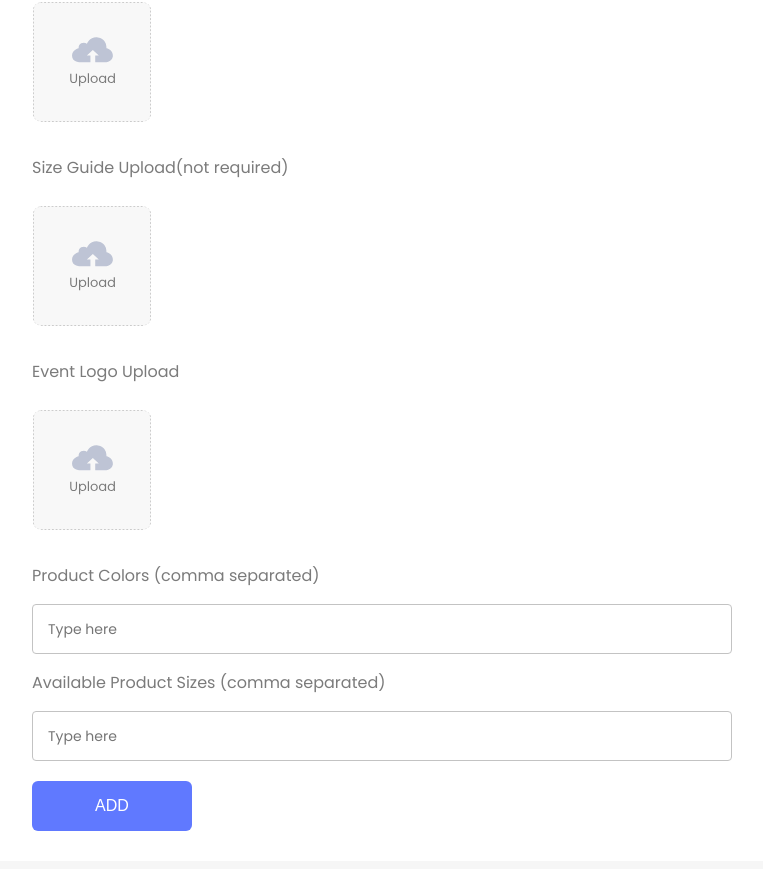
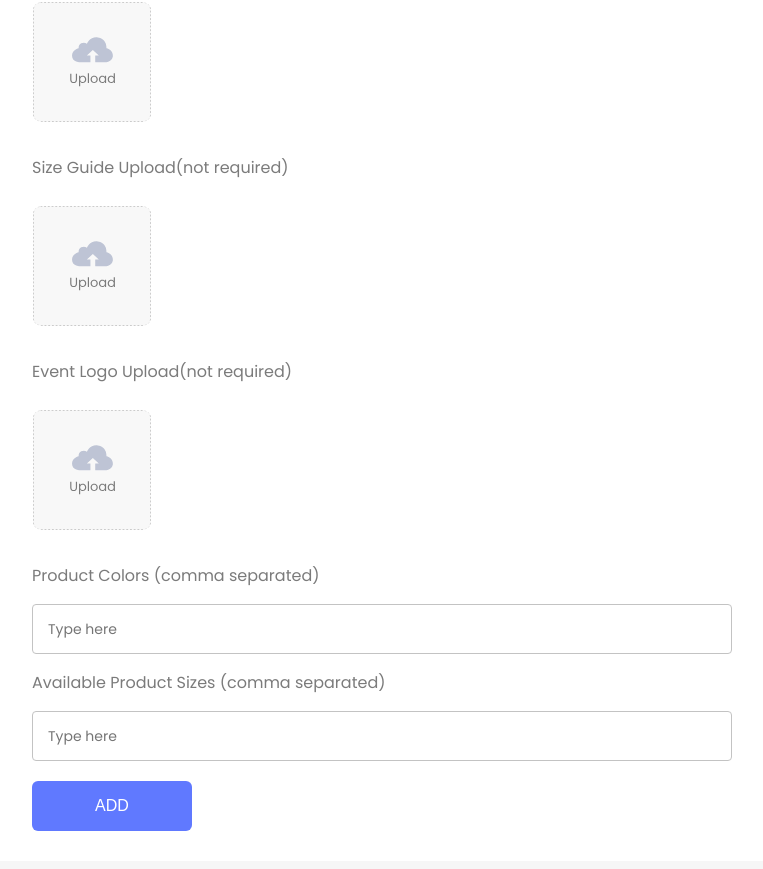
Before and after one commit to iransamarasekara/AdminNew, a React (Vite) app: page /addproduct in a window 1280 px wide. Shown: the part 2020-2889 px from the top of the page, without its empty margins (298-1061 px from the left). Built offline with nearby package versions, Linux system fonts and the light colour scheme.

Commit message:
not req image logo

```diff
--- a/src/Components/AddProduct/AddProduct.jsx
+++ b/src/Components/AddProduct/AddProduct.jsx
@@ -87,7 +87,7 @@ const AddProduct = () => {
         let responceData_2 ={ success: true, image_url: null };
         let responceData_3 ={ success: true, image_url: null };
         let responceData_sizeGuide ={ success: true, image_url: null };
-        let responceData_logo;
+        let responceData_logo ={ success: true, image_url: null };
         let product = productDetails;
 
         let formData = new FormData();
@@ -96,8 +96,7 @@ const AddProduct = () => {
 
 
 
-        let formData2 = new FormData();
-        formData2.append('product', image_logo);
+
 
 
         await fetch('https://projectbisonbackend.onrender.com/upload',{
@@ -146,6 +145,10 @@ const AddProduct = () => {
                 }).then((resp) => resp.json()).then((data) =>{responceData_sizeGuide=data});
             }
 
+        if(image_logo)
+            {
+                let formData2 = new FormData();
+                formData2.append('product', image_logo);
                 await fetch('https://projectbisonbackend.onrender.com/upload',{
                     method:'POST',
                     headers:{
@@ -153,7 +156,7 @@ const AddProduct = () => {
                     },
                     body:formData2,
                 }).then((resp) => resp.json()).then((data) =>{responceData_logo=data});
-
+            }
         // if(!responceData_2.success){
         //     responceData_2.image_url = null;
         // }
@@ -290,7 +293,7 @@ const AddProduct = () => {
         </div>
 
         <div className="addproduct-itemfield">
-            <p>Event Logo Upload</p>
+            <p>Event Logo Upload(not required)</p>
             <label htmlFor='file-input1'>
                 <img src={image_logo?URL.createObjectURL(image_logo):upload_area} className='addproduct-thumnail-img' alt="" />
             </label>
```
Lines whose indentation alone changed are shown as unchanged.
